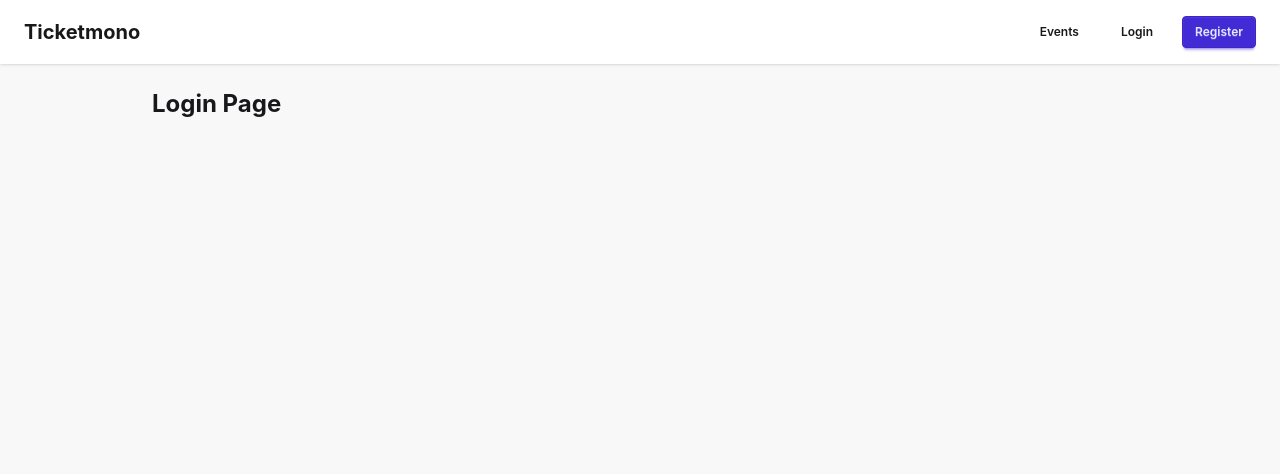
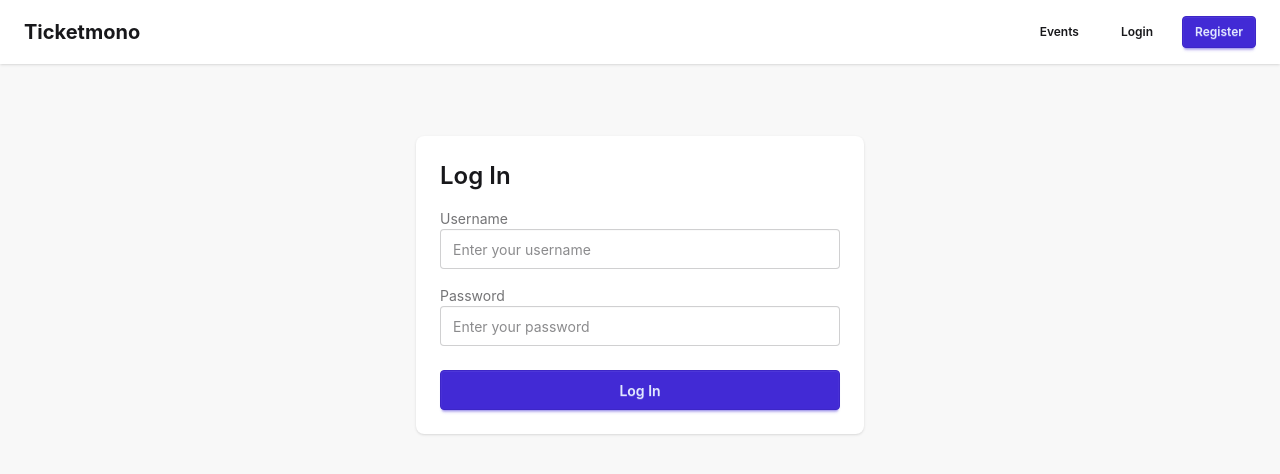
Before and after one commit to NAIT-SDEV2451/SDEV2451-Fall-2026-A01-Instructor-Examples, a React (Vite) app in the folder 7_global_state_management_and_api_integration_start/ticketmono_frontend/: page /login in a window 1280 px wide. Shown: the top 474 px of the page. Built offline with nearby package versions, Linux system fonts and the light colour scheme.

Commit message:
class progress pushed

```diff
--- a/7_global_state_management_and_api_integration_start/ticketmono_frontend/src/components/LoginForm.jsx
+++ b/7_global_state_management_and_api_integration_start/ticketmono_frontend/src/components/LoginForm.jsx
@@ -0,0 +1,47 @@
+import { useState } from 'react'
+
+function LoginForm({ onSubmit }) {
+  const [username, setUsername] = useState('')
+  const [password, setPassword] = useState('')
+
+  function handleSubmit(e) {
+    e.preventDefault()
+    onSubmit({ username, password })
+  }
+
+  return (
+    <form onSubmit={handleSubmit} className="flex flex-col gap-4">
+      <div className="form-control">
+        <label className="label">
+          <span className="label-text">Username</span>
+        </label>
+        <input
+          type="text"
+          placeholder="Enter your username"
+          className="input input-bordered w-full"
+          value={username}
+          onChange={(e) => setUsername(e.target.value)}
+          required
+        />
+      </div>
+      <div className="form-control">
+        <label className="label">
+          <span className="label-text">Password</span>
+        </label>
+        <input
+          type="password"
+          placeholder="Enter your password"
+          className="input input-bordered w-full"
+          value={password}
+          onChange={(e) => setPassword(e.target.value)}
+          required
+        />
+      </div>
+      <button type="submit" className="btn btn-primary w-full mt-2">
+        Log In
+      </button>
+    </form>
+  )
+}
+
+export default LoginForm
--- a/7_global_state_management_and_api_integration_start/ticketmono_frontend/src/pages/auth/LoginPage.jsx
+++ b/7_global_state_management_and_api_integration_start/ticketmono_frontend/src/pages/auth/LoginPage.jsx
@@ -1,7 +1,19 @@
+import LoginForm from "../../components/LoginForm"
+
 function LoginPage() {
+  const submit = (formData) => {
+    console.log("login submitted", formData)
+  }
+
+
   return (
-    <div>
-      <h1 className="text-2xl font-bold">Login Page</h1>
+    <div className="flex justify-center mt-12">
+      <div className="card bg-base-100 shadow w-full max-w-md">
+        <div className="card-body">
+          <h2 className="card-title text-2xl mb-2">Log In</h2>
+          <LoginForm onSubmit={submit} />
+        </div>
+      </div>
     </div>
   )
 }
```
